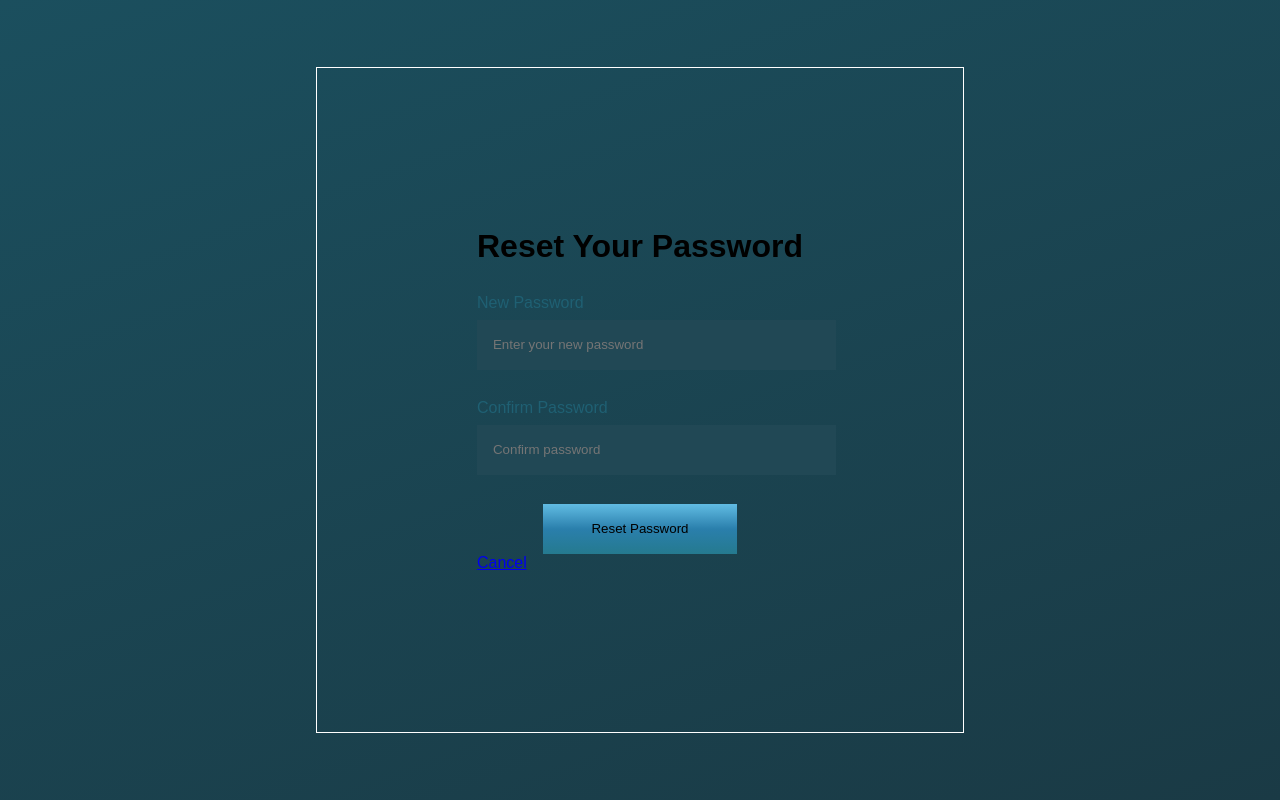
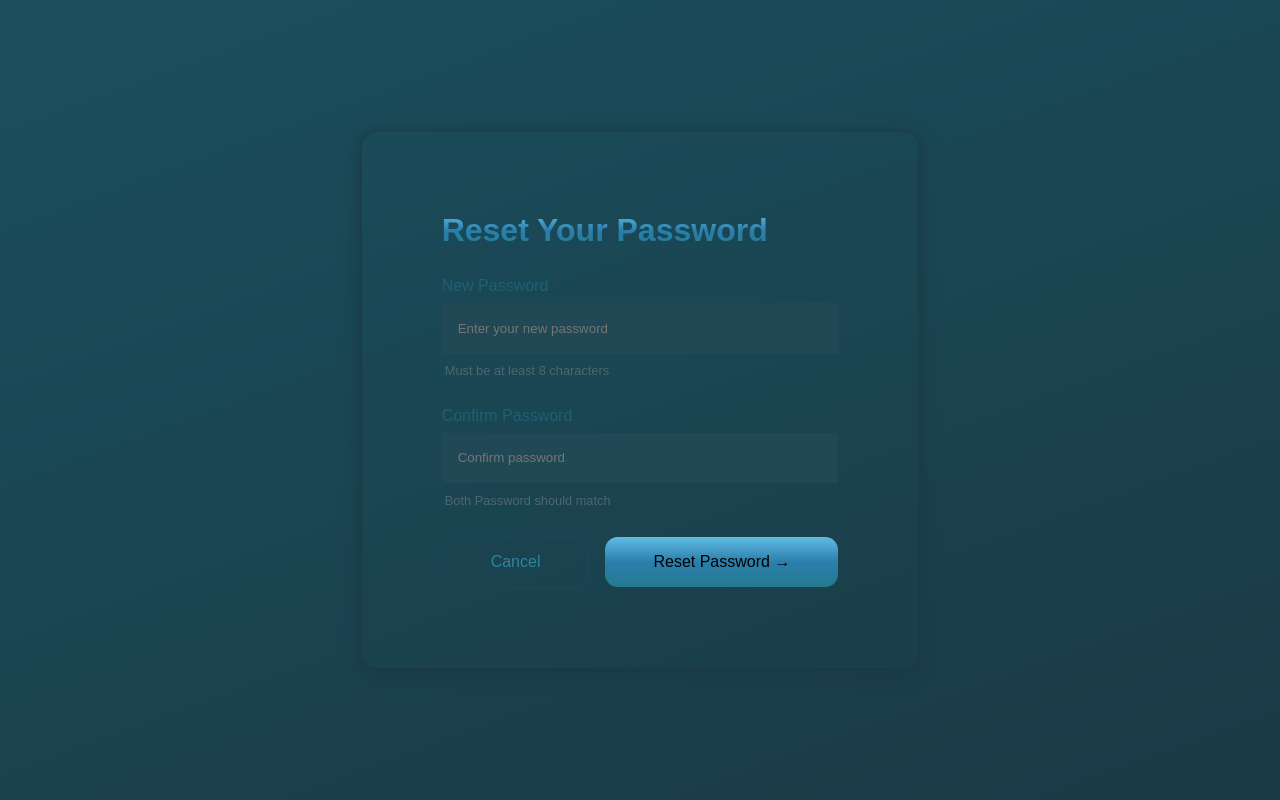
Before and after one commit to rahulrameshm0/Shopify, a Django app: page /reset/1/1/ in a window 1280 px wide. Run offline with Django 4.2, Linux system fonts and the light colour scheme; some libraries are stand-ins or nearby versions; some web fonts are replaced.

Commit message:
reset password style completed

```diff
--- a/static/css/account-styling/password-reset-confirm.css
+++ b/static/css/account-styling/password-reset-confirm.css
@@ -12,17 +12,44 @@ body{
     align-items: center;
     background: linear-gradient(160deg, #1b4f5e 0%, #1a3a45 100%);
     background-attachment: fixed;
+    flex-wrap:wrap;
+    min-width: 450px;
 }
 
 .reset-password-form{
-    border: 1px solid #ffffff;
-    padding: 10rem;
+    /*border: 1px solid #11354a;*/
+    padding: 5rem;
+    border-radius: 1rem;
+    box-shadow: 0 0.2rem 1rem 0.2rem #1a3a45;
+}
+
+.password-box-1 p,
+.password-box-2 p{
+    color: #4f676e;
+    font-size: 0.8rem;
+    margin-top: 0.6rem;
+}
+
+.password-box-1 span,
+.password-box-2 span{
+    background-color: #0e4d61;
+    border-radius: 100%;
+    padding: 0.1rem;
+    font-size: 0.6rem;
+}
+
+.reset-password-form h1{
+    background: linear-gradient(#61bce3, #2a7fac, #257a8f);
+    -webkit-background-clip: text;
+    -webkit-text-fill-color: transparent;
+    background-clip: text;
 }
 
 .reset-password-form form{
     display: flex;
     flex-direction: column;
     gap: 1.8rem;
+    min-width: 380px;
 }
 
 .reset-password-form label{
@@ -35,7 +62,7 @@ body{
     background: #214855;
     border: none;
     outline: none;
-    width: 110%;
+    width: 100%;
     padding: 1.1rem 3rem;
 }
 
@@ -44,10 +71,30 @@ body{
     color: #1f6073;
 }
 
+.submit-or-cancel{
+    display: flex;
+    align-items: center;
+    justify-content: space-between;
+    gap: 1rem;
+}
+
+.submit-or-cancel a{
+    padding: 1rem 3rem;
+    /*border: none;*/
+    background: transparent;
+    border: 1px solid #184957;
+    text-decoration: none;
+    color: #2c859e;
+    border-radius: 0.8rem;
+}
+
 .reset-password-form button{
-    display: block;
-    margin: 0 auto;
-    padding: 1.1rem 3rem;
+    /*display: block;*/
+    /*margin: 0 auto;*/
+    padding: 1rem 3rem;
     border: none;
     background: linear-gradient(#61bce3, #2a7fac, #257a8f);
+    border-radius: 0.8rem;
+    font-size: 1rem;
+    cursor: pointer;
 }
--- a/templates/account-section/password-reset-confirm.html
+++ b/templates/account-section/password-reset-confirm.html
@@ -3,6 +3,9 @@
 <html>
 <head>
     <title>Reset Password</title>
+
+    <script type="module" src="https://unpkg.com/ionicons@8.0.13/dist/ionicons/ionicons.esm.js"></script>
+<script nomodule src="https://unpkg.com/ionicons@8.0.13/dist/ionicons/ionicons.js"></script>
 
     <link rel="stylesheet" href="{% static 'css/account-styling/password-reset-confirm.css' %}">
     <link rel="preconnect" href="https://fonts.googleapis.com">
@@ -22,15 +25,17 @@
         <div class="password-box-1">
             <label for="passowrd1">New Password</label>
             <input type="password" name="new_password1" id="new_password1" placeholder="Enter your new password">
+            <p> <span><ion-icon name="alert-outline"></ion-icon></span> Must be at least 8 characters </p>
         </div>
         <div class="password-box-2">
             <label for="password2">Confirm Password</label>
             <input type="password" name="new_password2" id="new_password2" placeholder="Confirm password">
+            <p> <span><ion-icon name="alert-outline"></ion-icon></span> Both Password should match</p>
         </div>
 
         <div class="submit-or-cancel">
-            <button type="submit">Reset Password</button>
             <a href="{% url 'signin' %}">Cancel</a>
+            <button type="submit">Reset Password &rarr;</button>
         </div>
     </form>
 
```
Also changed, not shown: accounts/views.py (+6 -2 lines).
